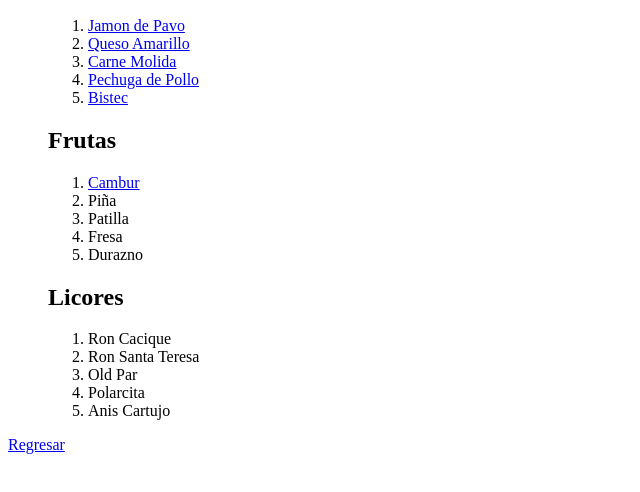
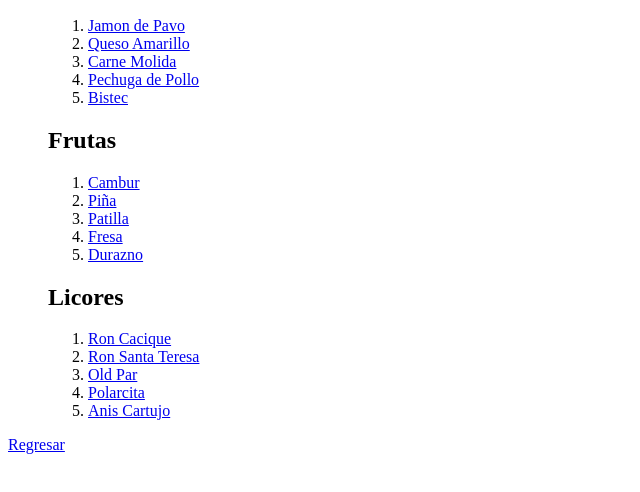
Before and after one commit to elysdan/curso, a plain HTML site: page retosplatzi/primerReto.html in a window 1280 px wide. Shown: the part 136-628 px from the top of the page, without its empty margins (0-640 px from the left). Drawn offline with Linux system fonts and the light colour scheme.

Commit message:
Update primerReto.html

```diff
--- a/retosplatzi/primerReto.html
+++ b/retosplatzi/primerReto.html
@@ -21,21 +21,21 @@
 			<h2>Frutas</h2>
 			<ol>
 				<li><a href="https://www.recetasgratis.net/receta-de-torta-de-cambur-29034.html" target="_blank">Cambur</a></li>
-				<li>Piña</li>
-				<li>Patilla</li>
-				<li>Fresa</li>
-				<li>Durazno</li>
+				<li><a href="https://okdiario.com/recetas/pina-asada-100466" target="_blank">Piña</a></li>
+				<li><a href="https://www.recetasnestle.com.co/recetas/malteada-de-patilla" target="_blank">Patilla</a></li>
+				<li><a href="https://www.youtube.com/watch?v=BvqlsM34vA8" target="_blank">Fresa</a></li>
+				<li><a href="https://www.recetavenezolana.com/durazno-con-crema/" target="_blank">Durazno</a></li>
 			</ol>
 		</ul>
 
 		<ul>
 			<h2>Licores</h2>
 			<ol>
-				<li>Ron Cacique</li>
-				<li>Ron Santa Teresa</li>
-				<li>Old Par</li>
-				<li>Polarcita</li>
-				<li>Anis Cartujo</li>
+				<li><a href="https://www.losvinos.com.ar/tragos-y-cocteles/tragos-con-cacique/" target="_blank">Ron Cacique</a></li>
+				<li><a href="https://enrilemoine.com/2012/05/28/st-astor-coctel-de-ron/" target="_blank">Ron Santa Teresa</a></li>
+				<li><a href="https://gestion.pe/tendencias/debe-beber-whisky-claves-mejor-eleccion-151320-noticia/" target="_blank">Old Par</a></li>
+				<li><a href="https://loopulo.com/cervezas/cerveza-polar-cerveza-venezolana/" target="_blank">Polarcita</a></li>
+				<li><a href="https://www.anisdelmono.es/como-tomarlo/" target="_blank">Anis Cartujo</a></li>
 			</ol>
 		</ul>
 	</main>
```
